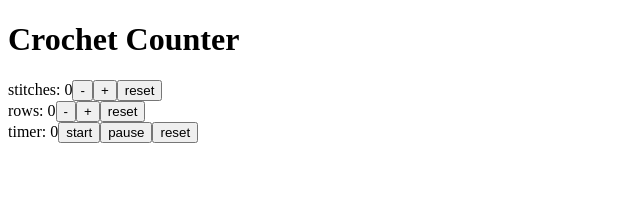
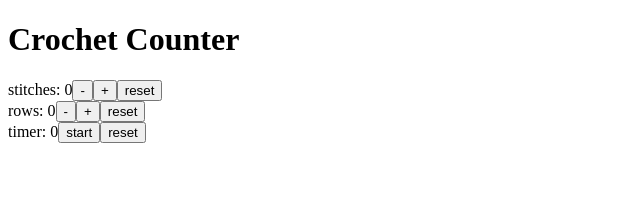
Before and after one commit to SafiaKhalid/crochet-counter, a React (Vite) app: page / in a window 1280 px wide. Shown: the top 212 px of the page, without its empty margins (0-640 px from the left). Built offline with nearby package versions, Linux system fonts and the light colour scheme.

Commit message:
Dynamically change pause/start timer buttons

```diff
--- a/src/Timer.jsx
+++ b/src/Timer.jsx
@@ -19,17 +19,13 @@ const Timer = () => {
         }
     }, [timerStart, time])
 
-
-    const pauseTimer = () => {
-        console.log('pause');
-    }
     const resetTimer = () => {
         console.log('reset');
     }
 
     return <section className="timer">timer: {time}
-        <button className="function-btn" onClick={() => setTimerStart(!timerStart)}>start</button>
-        <button className="function-btn" onClick={pauseTimer}>pause</button>
+        <button className="function-btn" onClick={() => setTimerStart(!timerStart)}>{timerStart? 'pause':'start'}</button>
+        {/* <button className="function-btn" onClick={pauseTimer}>pause</button> */}
         <button className="function-btn" onClick={resetTimer}>reset</button>
     </section>
 }
```
